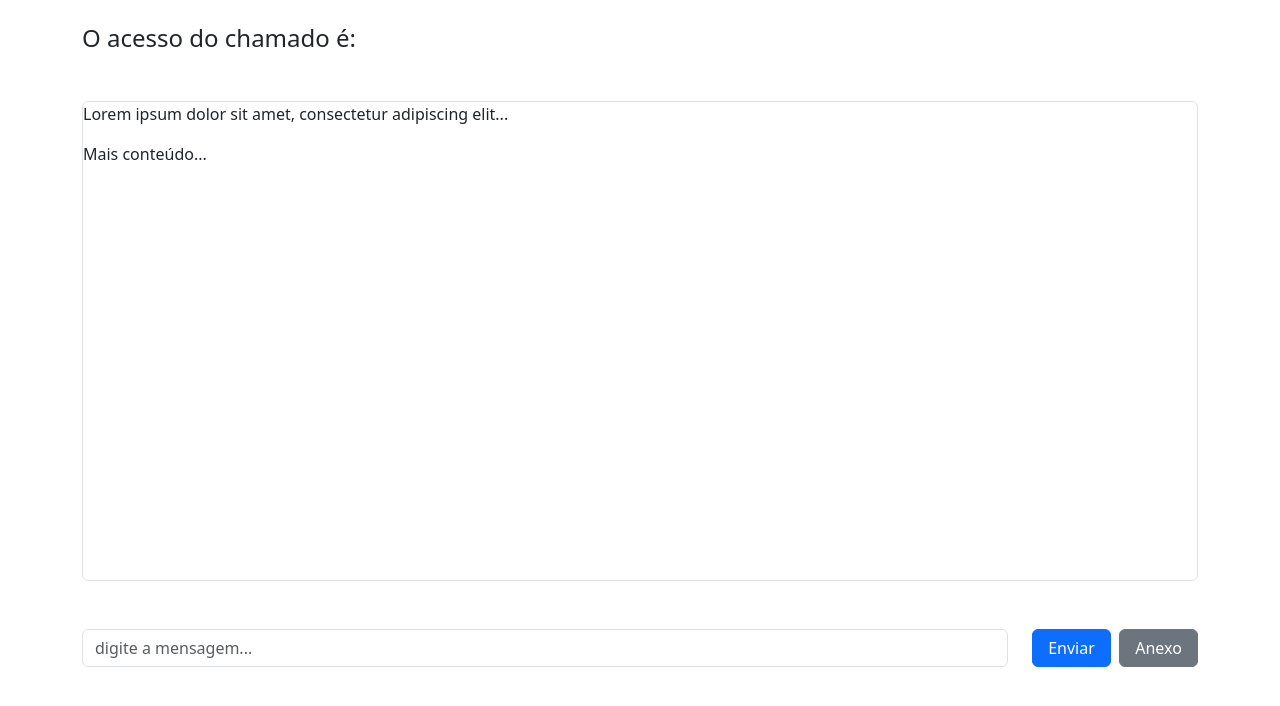
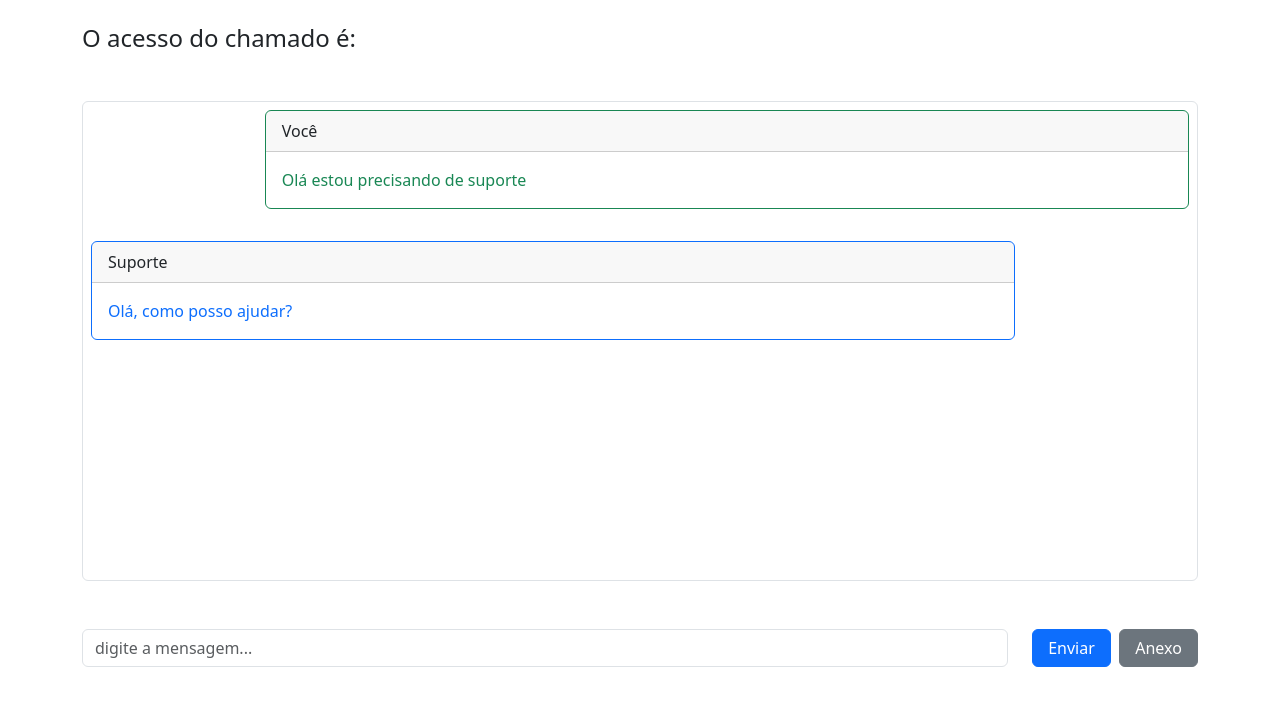
Before and after one commit to PedrosoCode/app_suporte_chamado_web, a Vue app: page /nova_sessao in a window 1280 px wide. Shown: the top 706 px of the page. Built offline with nearby package versions, Linux system fonts and the light colour scheme; the HTML template or start-up script is replaced by a standard one.

Commit message:
rascunho chat

```diff
--- a/src/views/ChatView.vue
+++ b/src/views/ChatView.vue
@@ -2,26 +2,47 @@
 // import { useRouter } from 'vue-router'
 // const router = useRouter()
 </script>
-
 <template>
   <div class="container my-4">
     <h4>O acesso do chamado é:</h4>
     <div class="row my-2 mt-5">
       <div class="col-md-12">
+        <!-- Container do Chat -->
         <div class="border rounded overflow-auto" style="height: 60vh">
-          <p>Lorem ipsum dolor sit amet, consectetur adipiscing elit...</p>
-          <p>Mais conteúdo...</p>
+          <!-- Mensagem do Usuário (alinhada à direita) -->
+          <div class="row">
+            <div class="col-md-10 ms-auto m-2"> <!-- ms-auto empurra para direita -->
+              <div class="card border-success mb-3">
+                <div class="card-header">Você</div>
+                <div class="card-body text-success">
+                  <p class="card-text">
+                    Olá estou precisando de suporte
+                  </p>
+                </div>
+              </div>
+            </div>
+          </div>
+
+          <!-- Mensagem do Suporte (alinhada à esquerda) -->
+          <div class="row">
+            <div class="col-md-10 m-2"> <!-- Sem ms-auto -->
+              <div class="card border-primary mb-3">
+                <div class="card-header">Suporte</div>
+                <div class="card-body text-primary">
+                  <p class="card-text">
+                    Olá, como posso ajudar?
+                  </p>
+                </div>
+              </div>
+            </div>
+          </div>
         </div>
       </div>
     </div>
 
     <div class="row my-5 align-items-center">
       <div class="col-md-10">
-        <input
-          type="text"
-          class="form-control"
-          placeholder="digite a mensagem..."
-        />
+        <input type="text" class="form-control" placeholder="digite a mensagem...">
       </div>
       <div class="col-md-2 d-flex gap-2">
         <button class="btn btn-primary flex-fill">Enviar</button>
```
